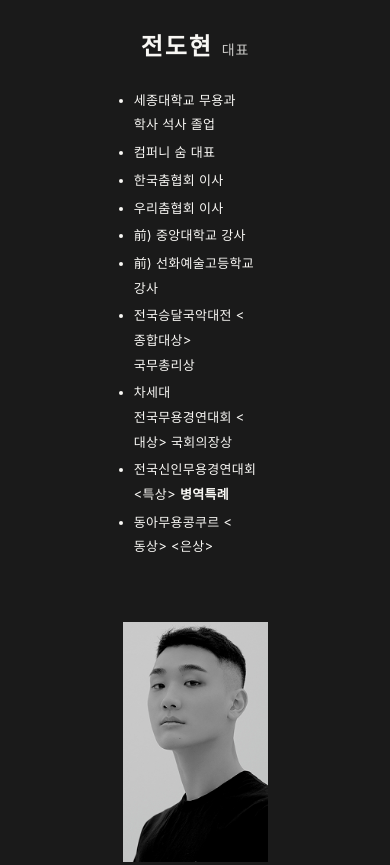
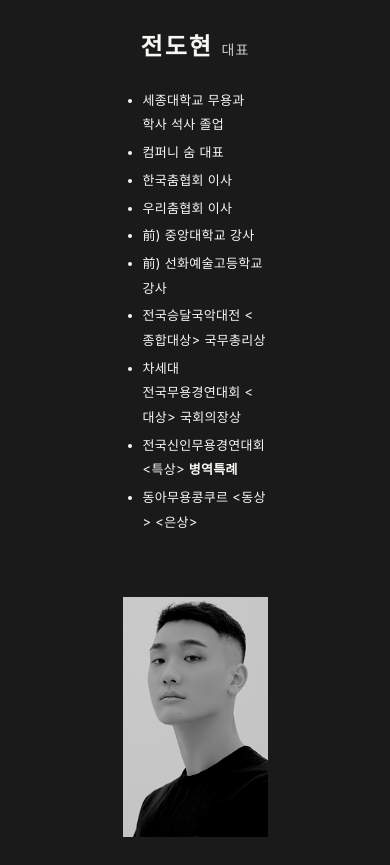
Before and after one commit to amookiei/DANCE, a plain HTML site: page index.html in a window 390 px wide. Shown: the part 3341-4206 px from the top of the page. Drawn offline with Linux system fonts and the light colour scheme; a web font is replaced by a local one.

Commit message:
Fix mobile profile career margin
- Remove max-width constraint
- Use natural content width with left padding only

Co-Authored-By: Claude Opus 4.5 <noreply@anthropic.com>
Claude-Session: https://claude.ai/code/session_0189EinPLHkRqQhShoUUxDWM

```diff
--- a/styles.css
+++ b/styles.css
@@ -1330,10 +1330,7 @@ a.gallery-item:hover::after {
 
     .profile-career {
         text-align: left;
-        max-width: 320px;
-        margin: 0 auto;
         padding-left: 24px;
-        padding-right: 20px;
     }
 
     .profile-row {
```
